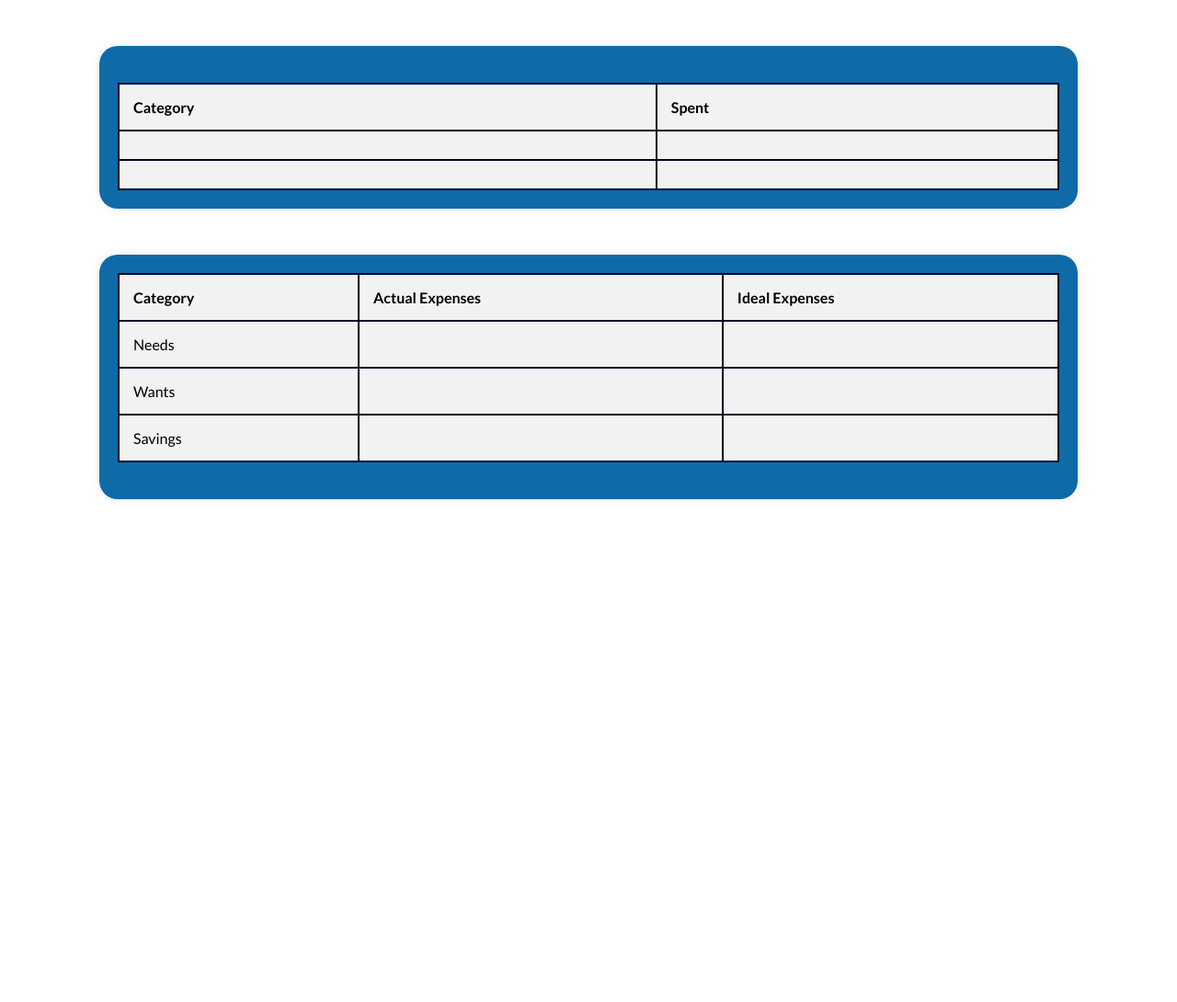
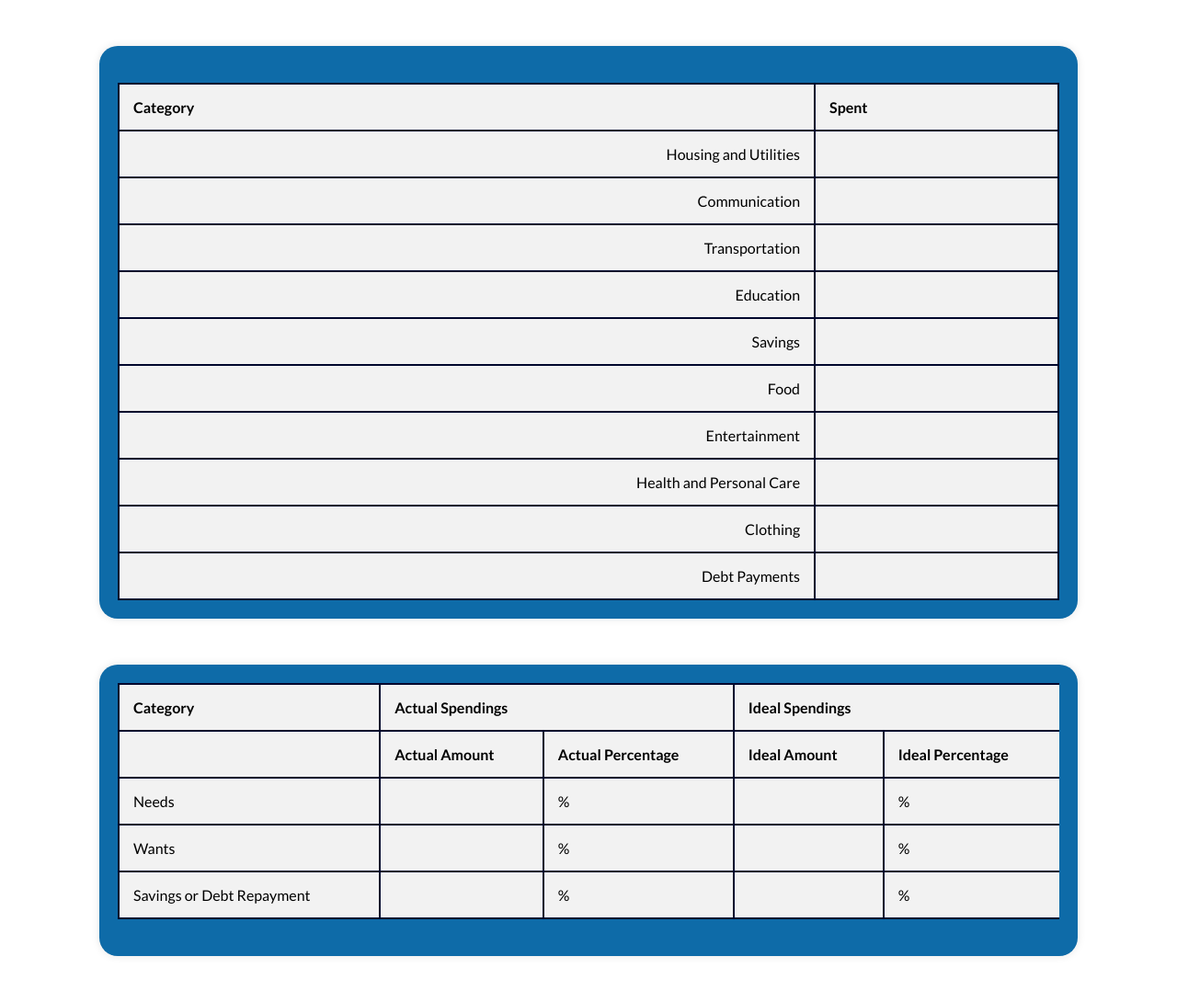
Before and after one commit to kjx172/BudgetBuddy, a Flask app: template templates/summary.html in a window 1280 px wide. Shown: the part 169-1259 px from the top of the page at 92% size. Before the commit the page ends 712 px from the top, so only its background shows below. Run offline with Flask 3, Linux system fonts and the light colour scheme; the template is opened without the code that fills it, so the values that code supplies are empty.

Commit message:
updated the summary page and made changes in the form, home, layout, app.py

```diff
--- a/app.py
+++ b/app.py
@@ -86,8 +86,9 @@ def home():
             form.debt_payments.data
         )
         insert_budget_data(form_data)
+        # Redirect to the summary page
+        return redirect(url_for('summary'))
 
-        return render_template('home.html', form=form, income=income, expenses=expenses, percentages=percentages, ideal_amounts=ideal_amounts)
     return render_template('home.html', form=form)
 
 @app.route('/chatbot')
@@ -121,6 +122,59 @@ def chatbot():
 
     return jsonify(response)
 
+def get_last_row():
+    conn = sqlite3.connect("budgetbuddy.db")
+    c = conn.cursor()
+    c.execute('SELECT * FROM budget ORDER BY id DESC LIMIT 1')
+    last_row = c.fetchone()
+    conn.close()
+    return last_row
+
+@app.route('/summary')
+def summary():
+    last_row = get_last_row()
+    if last_row:
+        income = last_row[1]
+        expenses = last_row[2:]
+
+        needs = expenses[0] + expenses[5] + expenses[2] + expenses[1] + expenses[3] + expenses[7]
+        wants = expenses[6] + expenses[8]
+        savings_or_debt = expenses[4] + expenses[9]
+
+        actual_amounts = {
+            'Needs': needs,
+            'Wants': wants,
+            'Savings or Debt Repayment': savings_or_debt
+        }
+
+        actual_percentages = {
+            'Needs': (needs / income) * 100 if income > 0 else 0,
+            'Wants': (wants / income) * 100 if income > 0 else 0,
+            'Savings or Debt Repayment': (savings_or_debt / income) * 100 if income > 0 else 0
+        }
+
+        ideal_amounts = {
+            'Needs': income * 0.50,
+            'Wants': income * 0.30,
+            'Savings or Debt Repayment': income * 0.20
+        }
+
+        ideal_percentages = {
+            'Needs': 50,
+            'Wants': 30,
+            'Savings or Debt Repayment': 20
+        }
+    else:
+        income = 0
+        expenses = []
+        actual_amounts = {'Needs': 0, 'Wants': 0, 'Savings or Debt Repayment': 0}
+        actual_percentages = {'Needs': 0, 'Wants': 0, 'Savings or Debt Repayment': 0}
+        ideal_amounts = {'Needs': 0, 'Wants': 0, 'Savings or Debt Repayment': 0}
+        ideal_percentages = {'Needs': 0, 'Wants': 0, 'Savings or Debt Repayment': 0}
+
+    return render_template('summary.html', income=income, expenses = expenses, actual_amounts = actual_amounts, actual_percentages=actual_percentages, ideal_amounts=ideal_amounts, ideal_percentages=ideal_percentages)
+
+
 if __name__ == '__main__':
     create_table()  # Create the database table if it doesn't exist
     app.run(debug=True)
--- a/forms.py
+++ b/forms.py
@@ -20,8 +20,8 @@ class BudgetForm(FlaskForm):
     # Variable Expenses
     food = DecimalField('How much do you spend on groceries or a meal plan per month?', validators=[DataRequired(), NumberRange(min=0)])
     entertainment = DecimalField('What is your monthly expense for entertainment, including dining out, concerts, music downloads, and movies?', validators=[DataRequired(), NumberRange(min=0)])
-    health_personal_care = DecimalField('What is your monthly cost for medical expenses, prescriptions, hair, nails, and health club memberships?', validators=[DataRequired(), NumberRange(min=0)])
-    clothing_laundry = DecimalField('How much do you spend on clothing and laundry/dry cleaning per month?', validators=[DataRequired(), NumberRange(min=0)])
+    health_personal_care = DecimalField('What is your monthly cost for medical expenses, prescriptions, laundry/dry cleaning, and personal care expenses?', validators=[DataRequired(), NumberRange(min=0)])
+    clothing_laundry = DecimalField('How much do you spend on clothing per month?', validators=[DataRequired(), NumberRange(min=0)])
     debt_payments = DecimalField('How much is your monthly payment for credit card debt?', validators=[DataRequired(), NumberRange(min=0)])
 
     # Submit button
--- a/templates/home.html
+++ b/templates/home.html
@@ -123,7 +123,7 @@
             {% endfor %}
         </div>
 
-        <h3>Clothing and Laundry</h3>
+        <h3>Clothing</h3>
         <div>
             {{ form.clothing_laundry.label }}<br>
             {{ form.clothing_laundry(size=32) }}<br>
--- a/templates/layout.html
+++ b/templates/layout.html
@@ -23,7 +23,7 @@
                         <a class="nav-link" href="{{ url_for('chatbot_site') }}">Bud</a>
                     </li>
                     <li class="nav-item">
-                        <a class="nav-link" href="#">Summary</a>
+                        <a class="nav-link" href="{{ url_for('summary') }}">Summary</a>
                     </li>
                 </ul>
             </div>
--- a/templates/summary.html
+++ b/templates/summary.html
@@ -76,6 +76,15 @@
             margin-bottom: 20px;
             font-size: 20px;
         }
+        /* New CSS for the seamless look */
+        .second-expenses-table th,
+        .second-expenses-table td {
+            border-right: 1px solid #00072D;
+        }
+        .second-expenses-table th:last-child,
+        .second-expenses-table td:last-child {
+            border-right: none;
+        }
 
     </style>
 </head>
@@ -91,13 +100,46 @@
                 <th>Spent</th>
             </tr>
             <tr>
-                <td></td>
-                <td></td>
+                <td>Housing and Utilities</td>
+                <td>{{ expenses[0] }}</td>
             </tr>
             <tr>
-                <td></td>
-                <td></td>
+                <td>Communication</td>
+                <td>{{ expenses[1] }}</td>
             </tr>
+            <tr>
+                <td>Transportation</td>
+                <td>{{ expenses[2] }}</td>
+            </tr>
+            <tr>
+                <td>Education</td>
+                <td>{{ expenses[3] }}</td>
+            </tr>
+            <tr>
+                <td>Savings</td>
+                <td>{{ expenses[4] }}</td>
+            </tr>
+            <tr>
+                <td>Food</td>
+                <td>{{ expenses[5] }}</td>
+            </tr>
+            <tr>
+                <td>Entertainment</td>
+                <td>{{ expenses[6] }}</td>
+            </tr>
+            <tr>
+                <td>Health and Personal Care</td>
+                <td>{{ expenses[7] }}</td>
+            </tr>
+            <tr>
+                <td>Clothing</td>
+                <td>{{ expenses[8] }}</td>
+            </tr>
+            <tr>
+                <td>Debt Payments</td>
+                <td>{{ expenses[9] }}</td>
+            </tr>
+
         </table>
     </div>
     <div class="second-container">
@@ -105,23 +147,37 @@
             <table class="second-expenses-table">
                 <tr>
                     <th>Category</th>
-                    <th>Actual Expenses</th>
-                    <th>Ideal Expenses</th>
+                    <th colspan="2">Actual Spendings</th>
+                    <th colspan="2">Ideal Spendings</th>
+                </tr>
+                <tr>
+                    <th></th>
+                    <th>Actual Amount</th>
+                    <th>Actual Percentage</th>
+                    <th>Ideal Amount</th>
+                    <th>Ideal Percentage</th>
+
                 </tr>
                 <tr>
                     <td>Needs</td>
-                    <td></td>
-                    <td></td>
+                    <td>{{ actual_amounts['Needs'] }}</td>
+                    <td>{{ actual_percentages['Needs'] }}%</td>
+                    <td>{{ ideal_amounts['Needs'] }}</td>
+                    <td>{{ ideal_percentages['Needs'] }}%</td>
                 </tr>
                 <tr>
                     <td>Wants</td>
-                    <td></td>
-                    <td></td>
+                    <td>{{ actual_amounts['Wants'] }}</td>
+                    <td>{{ actual_percentages['Wants'] }}%</td>
+                    <td>{{ ideal_amounts['Wants'] }}</td>
+                    <td>{{ ideal_percentages['Wants'] }}%</td>
                 </tr>
                 <tr>
-                    <td>Savings</td>
-                    <td></td>
-                    <td></td>
+                    <td>Savings or Debt Repayment</td>
+                    <td>{{ actual_amounts['Savings or Debt Repayment'] }}</td>
+                    <td>{{ actual_percentages['Savings or Debt Repayment'] }}%</td>
+                    <td>{{ ideal_amounts['Savings or Debt Repayment'] }}</td>
+                    <td>{{ ideal_percentages['Savings or Debt Repayment'] }}%</td>
                 </tr>
             </table>
         </div>
```
Also changed, not shown: budgetbuddy.db.
